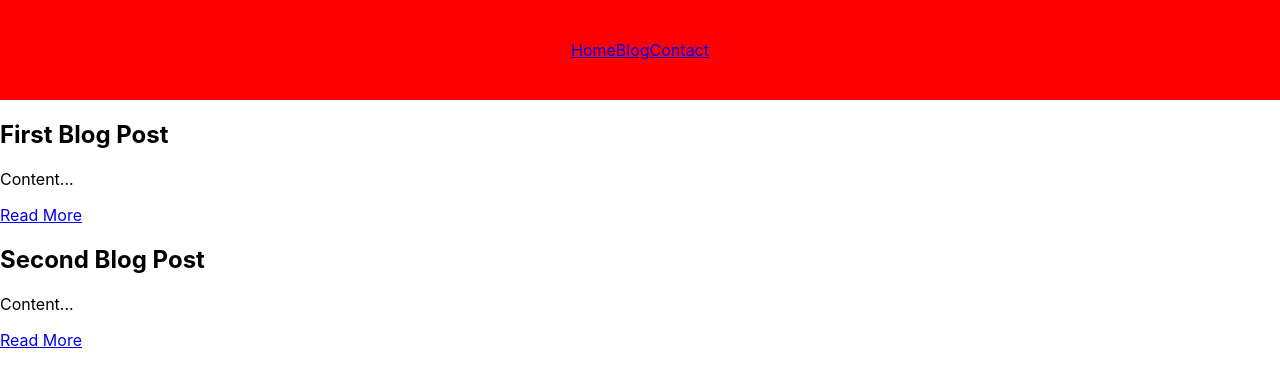
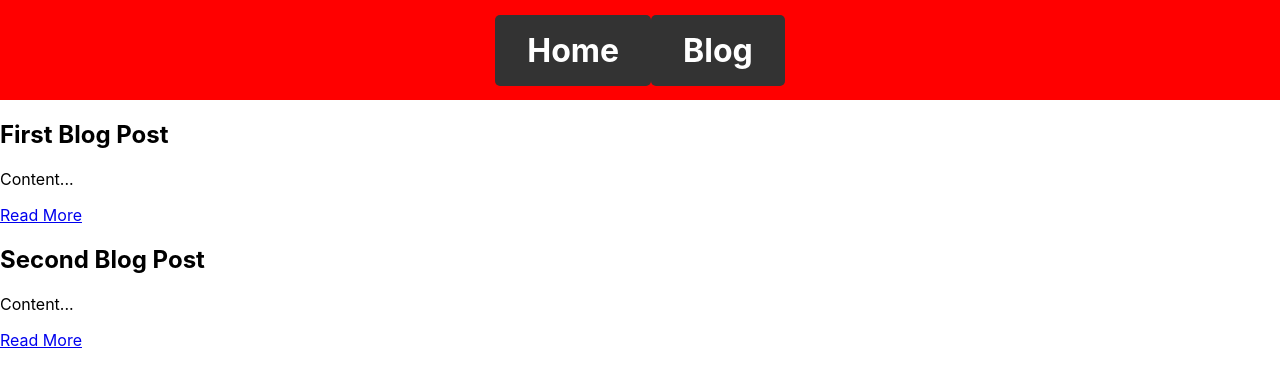
Before and after one commit to JoePehlke/webapp, a React (Create React App) app: page /blog in a window 1280 px wide. Shown: the top 384 px of the page. Built offline with nearby package versions, Linux system fonts and the light colour scheme.

Commit message:
hamburgermenu

```diff
--- /dev/null
+++ b/src/HamburgerMenu.js
@@ -0,0 +1,24 @@
+// HamburgerMenu.js
+
+import React from 'react';
+import { Link } from 'react-router-dom';
+
+const HamburgerMenu = ({ onClose }) => {
+  return (
+    <div className="hamburger-menu">
+      <div className="hamburger-icon" onClick={onClose}>
+        &#9776;
+      </div>
+      <div className="nav-buttons">
+        <Link to="/" className="nav-button" onClick={onClose}>
+          Home
+        </Link>
+        <Link to="/blog" className="nav-button" onClick={onClose}>
+          Blog
+        </Link>
+      </div>
+    </div>
+  );
+};
+
+export default HamburgerMenu;
--- a/src/header.css
+++ b/src/header.css
@@ -4,8 +4,59 @@ Header {
   display: flex;
   align-items: center;
   justify-content: center;
+  width: 100%
+
 }
 
 h1 {
   color: rgb(16, 233, 74); /* Optional: Change text color for better visibility */
 }
+
+.nav-list {
+  list-style: none;
+  padding: 0;
+  margin: 0;
+  display: flex;
+}
+
+.nav-button {
+  display: inline-block;
+  padding: 2vh 4vh; /* Set the height and width using viewport height (vh) */
+  text-decoration: none;
+  color: white;
+  background-color: #333; /* Button background color */
+  border: none;
+  border-radius: 5px;
+  font-weight: bold;
+  font-size: 2em; /* Set the font size using viewport height (vh) */
+  cursor: pointer;
+  transition: background-color 0.3s ease; /* Smooth transition on hover */
+
+  /* Adjust button styling as needed */
+}
+/* Hamburger menu styles for smaller screens */
+@media screen and (max-width: 768px) {
+  .nav-list {
+    display: none; /* Hide the regular nav list on smaller screens */
+  }
+
+  .hamburger-menu {
+    display: flex;
+    align-items: center;
+  }
+
+  .hamburger-icon {
+    font-size: 24px;
+    cursor: pointer;
+    margin-right: 20px;
+  }
+
+  .nav-button {
+    margin-right: 0; /* Remove margin for buttons in the hamburger menu */
+  }
+}
+
+
+.nav-button:hover {
+  background-color: #555; /* Button background color on hover */
+}
--- a/src/header.js
+++ b/src/header.js
@@ -1,15 +1,47 @@
 // Header.js
 
-import React from 'react';
+import React, { useState, useEffect } from 'react';
 import { Link } from 'react-router-dom';
-import './Header.css'
+import HamburgerMenu from './HamburgerMenu'; // Import the new component
+import './Header.css'; // Import the CSS file
+
 const Header = () => {
+  const [windowWidth, setWindowWidth] = useState(window.innerWidth);
+  const [showMenu, setShowMenu] = useState(false);
+
+  useEffect(() => {
+    const handleResize = () => {
+      setWindowWidth(window.innerWidth);
+    };
+
+    window.addEventListener('resize', handleResize);
+
+    return () => {
+      window.removeEventListener('resize', handleResize);
+    };
+  }, []);
+
   return (
-    <header>
+    <header className="header">
+      {windowWidth >= 768 ? (
+        // Regular navigation for larger screens
+        <div className="nav-buttons">
+          <Link to="/" className="nav-button">
+            Home
+          </Link>
+          <Link to="/blog" className="nav-button">
+            Blog
+          </Link>
+        </div>
+      ) : (
+        // Hamburger menu for smaller screens
+        <HamburgerMenu onClose={() => setShowMenu(false)} />
+      )}
 
-        <Link to="/">Home</Link>
-        <Link to="/blog">Blog</Link>
-        <Link to="/contact">Contact</Link>
+      {/* Additional code to conditionally hide buttons */}
+      {windowWidth < 768 && (
+        <style>{`.nav-buttons { display: none; }`}</style>
+      )}
     </header>
   );
 };
```
